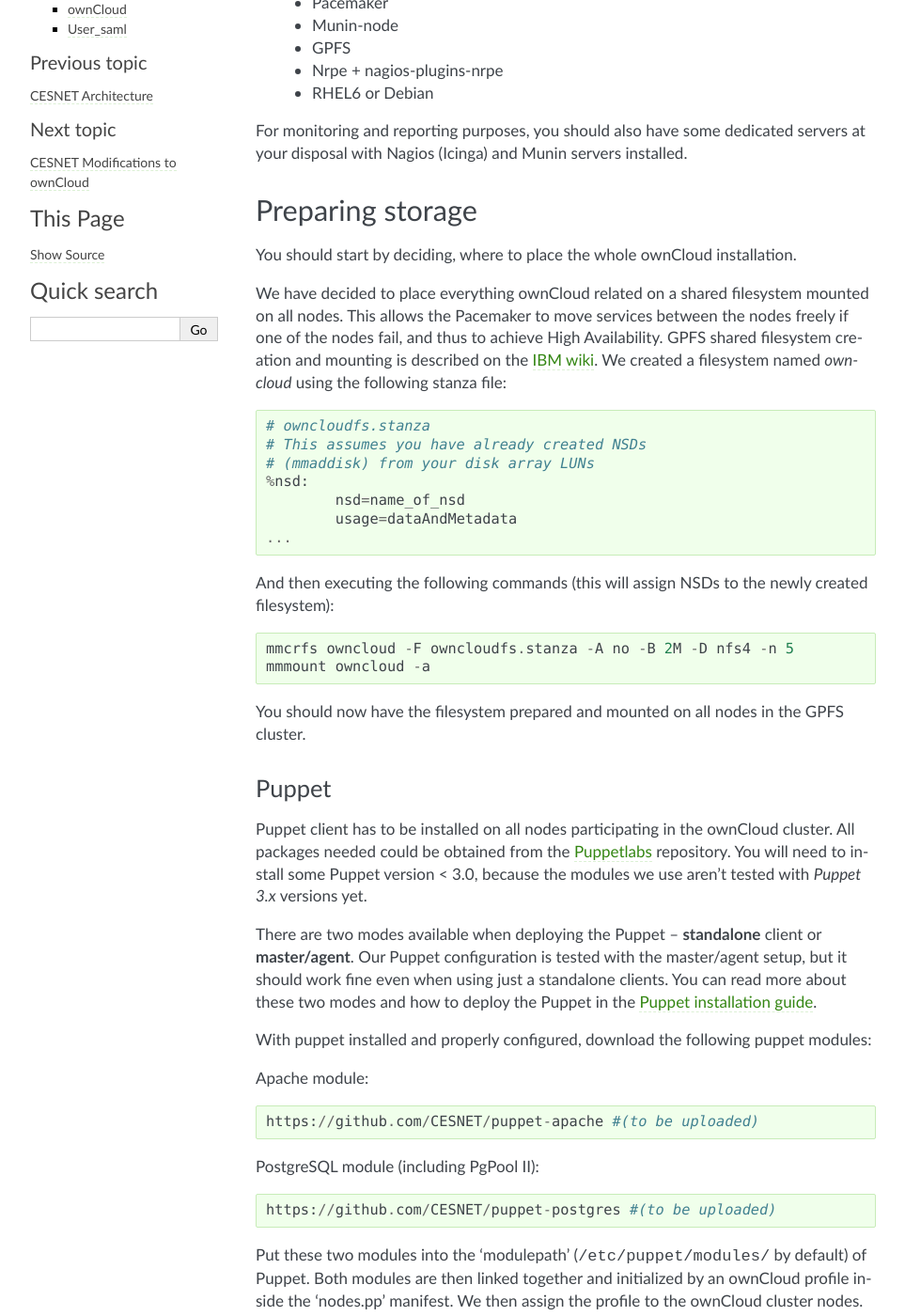
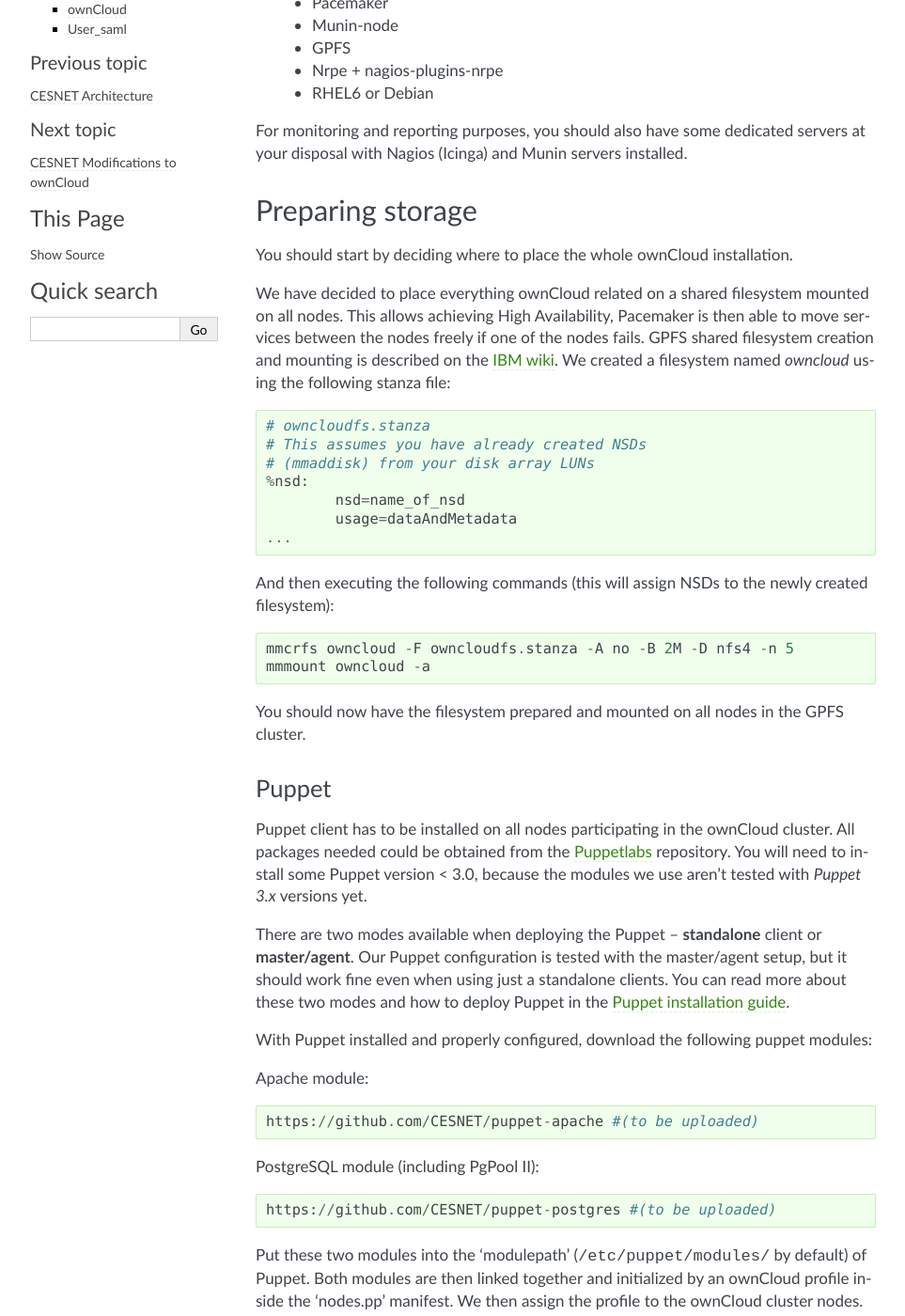
Before and after one commit to switch-ch/cloudservice-owncloud, a Sphinx documentation site: the page built from source/cesnet/installation.rst, in a window 1280 px wide and 1400 px high, scrolled down 295 px. Shown: the whole window at 94% size, without its empty margins (148-1111 px from the left). Built offline with Sphinx 7.4.7, drawn with Linux system fonts in a browser that asks for light colours; some of the changed text lies outside the part shown.

Commit message:
minor corrections

```diff
--- a/source/cesnet/installation.rst
+++ b/source/cesnet/installation.rst
@@ -20,11 +20,11 @@
 Preparing storage
 -----------------
 
-You should start by deciding, where to place the whole ownCloud installation.
+You should start by deciding where to place the whole ownCloud installation.
 
 We have decided to place everything ownCloud related on a shared filesystem mounted on all nodes.
-This allows the Pacemaker to move services between the nodes freely if one of the
-nodes fail, and thus to achieve High Availability.
+This allows achieving High Availability, Pacemaker is then able to move services between the nodes freely if one of the
+nodes fails.
 GPFS shared filesystem creation and mounting is described on the `IBM wiki`_.
 We created a filesystem named *owncloud* using the following stanza file::
 
@@ -53,9 +53,9 @@
 aren't tested with *Puppet 3.x* versions yet.
 
 There are two modes available when deploying the Puppet -- **standalone** client or **master/agent**.
-Our Puppet configuration is tested with the master/agent setup, but it should work fine even when using just a standalone clients. You can read more about these two modes and how to deploy the Puppet in the `Puppet installation guide`_.
+Our Puppet configuration is tested with the master/agent setup, but it should work fine even when using just a standalone clients. You can read more about these two modes and how to deploy Puppet in the `Puppet installation guide`_.
 
-With puppet installed and properly configured, download the following puppet modules:
+With Puppet installed and properly configured, download the following puppet modules:
 
 Apache module::
 
@@ -71,7 +71,7 @@
 
 .. NOTE::
   We use Puppet's Hiera_ for storing the variables, but you can
-  avoid using Hiera by substituting all ``hiera()`` calls with a variable values.
+  avoid using Hiera by substituting all ``hiera()`` calls with variable values.
 
 The relevant part of our 'nodes.pp' manifest follows::
 
@@ -140,7 +140,7 @@
   # puppet apply /etc/puppet/manifests/nodes.pp
 
 If you are running in the master/agent mode, deployment will be done automatically
-by the Puppet agents. This way you should now have all the ownCloud specific services
+by Puppet agents. This way you should now have all the ownCloud specific services
 configured on all nodes.
 
 Setting up Owncloud
```
